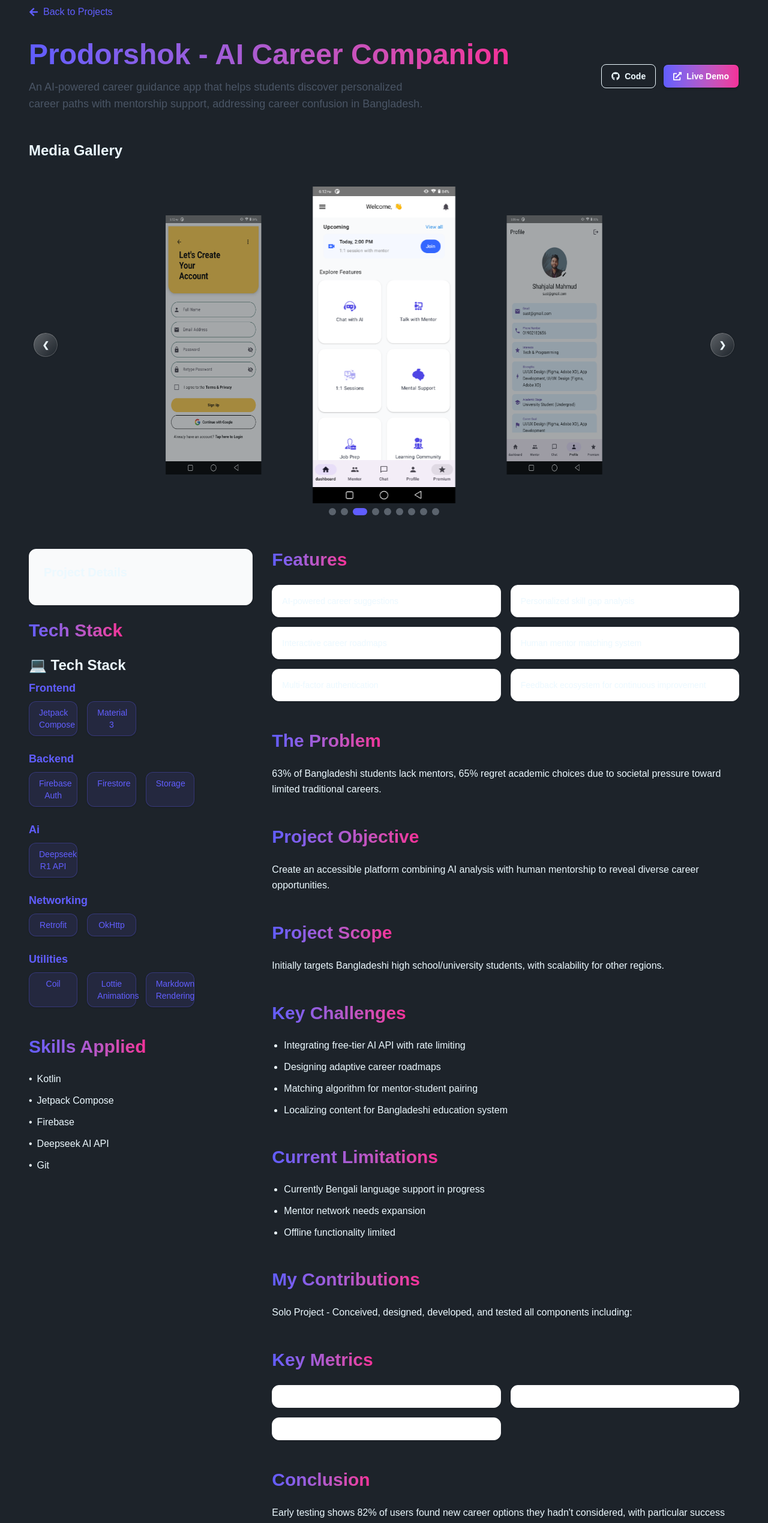
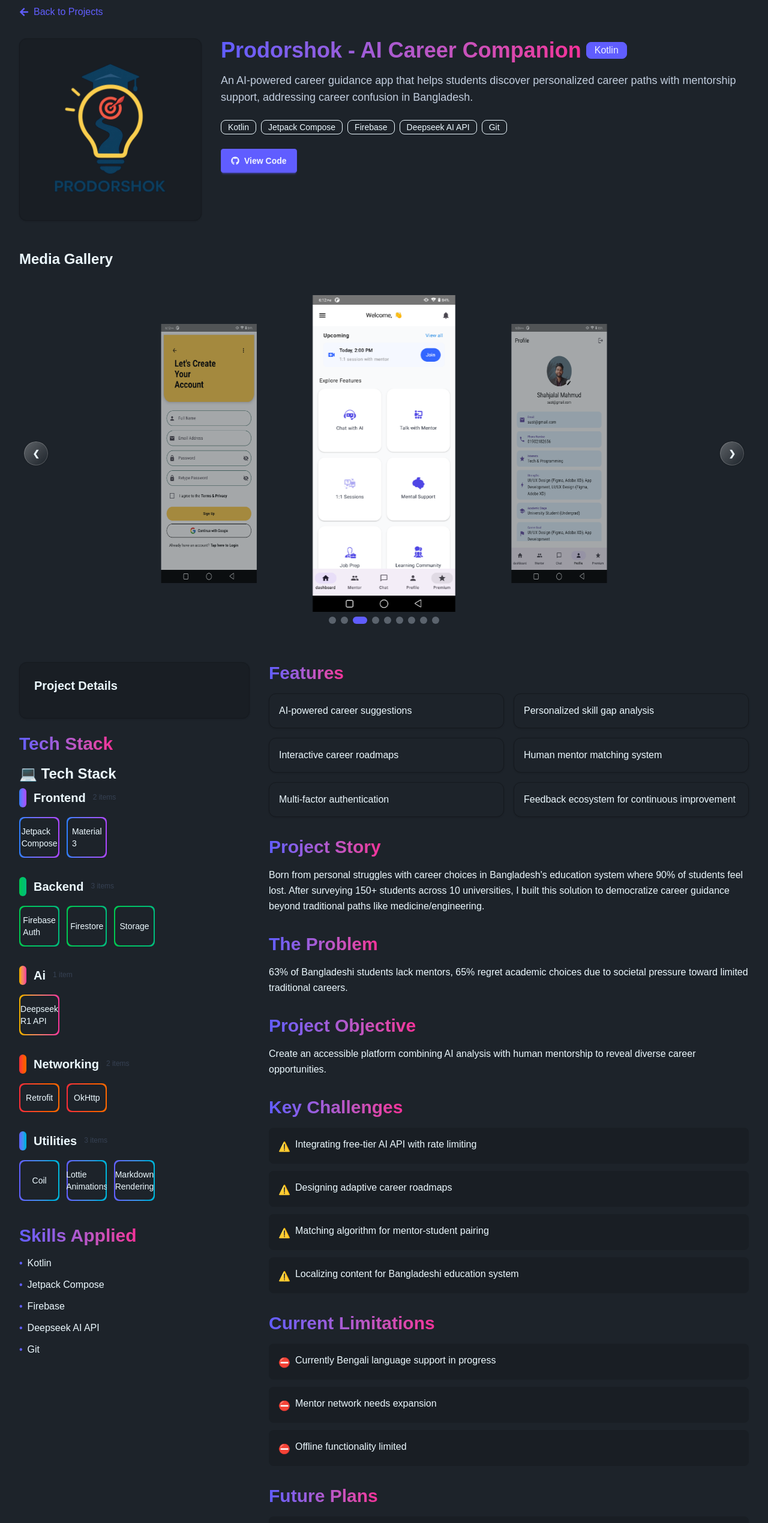
Before and after one commit to shahjalal-mahmud/my-portfolio, a React (Vite) app: page /projects/prodorshok in a window 1280 px wide. Shown: the part 40-2579 px from the top of the page at 60% size. Built offline with nearby package versions, Linux system fonts and the light colour scheme; a web font is replaced by a local one.

Commit message:
Modified Project Details page

```diff
--- a/src/components/ProjectDetails.jsx
+++ b/src/components/ProjectDetails.jsx
@@ -52,9 +52,9 @@ const ProjectDetails = () => {
   const SectionWrapper = ({ title, children, className = "" }) => (
     <motion.div
       variants={itemVariants}
-      className={`mb-12 ${className}`}
+      className={`mb-8 ${className}`}
     >
-      <h2 className="text-2xl md:text-3xl font-bold mb-6 flex items-center gap-3">
+      <h2 className="text-2xl md:text-3xl font-bold mb-4">
         <span className="bg-gradient-to-r from-primary to-secondary bg-clip-text text-transparent">
           {title}
         </span>
@@ -68,14 +68,13 @@ const ProjectDetails = () => {
       initial="hidden"
       animate="visible"
       variants={containerVariants}
-      className="px-12 py-12 w-full mx-auto"
+      className="px-4 sm:px-6 lg:px-8 py-12 w-full mx-auto max-w-7xl"
     >
-      <div className="w-full mx-auto">
       {/* Back button and header */}
       <div className="mb-12">
         <Link
-            to="/"
-            className="inline-flex items-center gap-2 text-primary hover:text-primary-dark transition-colors duration-200 group"
+          to="/hero"
+          className="inline-flex items-center gap-2 text-primary hover:text-primary-dark transition-colors duration-200 group mb-8"
         >
           <motion.span
             initial={{ x: 0 }}
@@ -87,49 +86,80 @@ const ProjectDetails = () => {
           <span className="group-hover:underline">Back to Projects</span>
         </Link>
 
-          <div className="mt-8">
-            <div className="flex flex-col md:flex-row md:items-center md:justify-between gap-6 mb-8">
+        {/* Project Header */}
+        <div className="flex flex-col md:flex-row gap-8 items-start mb-12">
+          {/* Cover Image */}
+          <div className="w-full md:w-1/3 lg:w-1/4 flex-shrink-0">
+            <div className="bg-base-200 rounded-xl aspect-square flex items-center justify-center p-6 shadow-sm border border-base-300 overflow-hidden">
+              <img
+                src={project.image}
+                alt={project.name}
+                className="object-contain max-h-full max-w-full"
+              />
+            </div>
+          </div>
+
+          {/* Project Info */}
+          <div className="flex-grow">
+            <div className="flex flex-col h-full justify-between">
               <div>
-                <h1 className="text-4xl md:text-5xl font-bold bg-gradient-to-r from-primary to-secondary bg-clip-text text-transparent">
+                <div className="flex flex-wrap items-center gap-2 mb-4">
+                  <h1 className="text-3xl md:text-4xl font-bold bg-gradient-to-r from-primary to-secondary bg-clip-text text-transparent">
                     {project.name}
                   </h1>
-                <p className="mt-4 text-lg text-gray-600 dark:text-gray-300 max-w-2xl">
-                  {project.tagline || project.description}
-                </p>
+                  <div className="badge badge-primary badge-lg">{project.skills[0]}</div>
                 </div>
-              <div className="flex gap-3 flex-wrap">
+
+                <p className="text-lg text-base-content/80 mb-6">{project.description}</p>
+
+                <div className="flex flex-wrap gap-2 mb-6">
+                  {project.skills.map((skill, index) => (
+                    <div key={index} className="badge badge-outline">{skill}</div>
+                  ))}
+                </div>
+              </div>
+
+              <div className="flex flex-wrap gap-4 mt-auto">
+                {project.github && (
                   <motion.a
                     whileHover={{ scale: 1.05 }}
                     whileTap={{ scale: 0.95 }}
                     href={project.github}
-                  className="btn btn-outline px-4 py-2 rounded-lg flex items-center gap-2 hover:bg-gray-100 dark:hover:bg-gray-800 transition-colors"
+                    className="btn btn-primary gap-2"
                     target="_blank"
                     rel="noopener noreferrer"
                   >
-                  <FaGithub /> Code
+                    <FaGithub /> View Code
                   </motion.a>
+                )}
+                {project.live && (
                   <motion.a
                     whileHover={{ scale: 1.05 }}
                     whileTap={{ scale: 0.95 }}
                     href={project.live}
-                  className="btn bg-gradient-to-r from-primary to-secondary text-white px-4 py-2 rounded-lg flex items-center gap-2 hover:opacity-90 transition-opacity"
+                    className="btn btn-secondary gap-2"
                     target="_blank"
                     rel="noopener noreferrer"
                   >
                     <FaExternalLinkAlt /> Live Demo
                   </motion.a>
+                )}
               </div>
             </div>
           </div>
         </div>
+      </div>
+
+      {/* Gallery Section */}
       <Gallery images={project.media} />
+
       {/* Main content grid */}
-        <div className="grid grid-cols-1 lg:grid-cols-3 gap-8">
+      <div className="grid grid-cols-1 lg:grid-cols-3 gap-8 mt-12">
         {/* Left sidebar - quick facts */}
         <div className="lg:col-span-1 space-y-6">
           <motion.div
             variants={itemVariants}
-              className="bg-gray-50 dark:bg-gray-800 p-6 rounded-xl shadow-sm border border-gray-100 dark:border-gray-700"
+            className="bg-base-200 p-6 rounded-xl shadow-sm border border-base-300"
           >
             <h3 className="text-xl font-semibold mb-4">Project Details</h3>
             <ul className="space-y-3">
@@ -178,7 +208,7 @@ const ProjectDetails = () => {
                   variants={featureVariants}
                   className="flex items-start"
                 >
-                    <span className="mr-2">•</span>
+                  <span className="mr-2 text-primary">•</span>
                   <span>{skill}</span>
                 </motion.div>
               ))}
@@ -187,7 +217,7 @@ const ProjectDetails = () => {
         </div>
 
         {/* Right main content */}
-          <div className="lg:col-span-2 space-y-12">
+        <div className="lg:col-span-2 space-y-8">
           {/* Features */}
           <SectionWrapper title="Features">
             <div className="grid sm:grid-cols-2 gap-4">
@@ -199,15 +229,28 @@ const ProjectDetails = () => {
                   whileInView="visible"
                   viewport={{ once: true, amount: 0.2 }}
                   variants={featureVariants}
-                    className="bg-white dark:bg-gray-800 p-4 rounded-xl shadow hover:shadow-lg hover:-translate-y-1 transition-all duration-300 border border-gray-100 dark:border-gray-700"
+                  className="bg-base-100 p-4 rounded-xl shadow hover:shadow-lg hover:-translate-y-1 transition-all duration-300 border border-base-300"
                 >
-                    <p className="text-sm font-medium">{feature}</p>
+                  <p className="font-medium">{feature}</p>
                 </motion.div>
               ))}
             </div>
           </SectionWrapper>
 
-            {/* Project Details Sections */}
+          {/* Project Story */}
+          <SectionWrapper title="Project Story">
+            <motion.p
+              initial={{ opacity: 0, y: 10 }}
+              whileInView={{ opacity: 1, y: 0 }}
+              viewport={{ once: true }}
+              transition={{ duration: 0.5 }}
+              className="text-base leading-relaxed"
+            >
+              {project.story}
+            </motion.p>
+          </SectionWrapper>
+
+          {/* Problem Statement */}
           <SectionWrapper title="The Problem">
             <motion.p
               initial={{ opacity: 0, y: 10 }}
@@ -220,6 +263,7 @@ const ProjectDetails = () => {
             </motion.p>
           </SectionWrapper>
 
+          {/* Project Objective */}
           <SectionWrapper title="Project Objective">
             <motion.p
               initial={{ opacity: 0, y: 10 }}
@@ -232,20 +276,9 @@ const ProjectDetails = () => {
             </motion.p>
           </SectionWrapper>
 
-            <SectionWrapper title="Project Scope">
-              <motion.p
-                initial={{ opacity: 0, y: 10 }}
-                whileInView={{ opacity: 1, y: 0 }}
-                viewport={{ once: true }}
-                transition={{ duration: 0.5 }}
-                className="text-base leading-relaxed"
-              >
-                {project.scope}
-              </motion.p>
-            </SectionWrapper>
-
+          {/* Key Challenges */}
           <SectionWrapper title="Key Challenges">
-              <ul className="space-y-3 list-disc ml-5">
+            <ul className="space-y-3">
               {project.challenges.map((item, i) => (
                 <motion.li
                   key={i}
@@ -253,16 +286,18 @@ const ProjectDetails = () => {
                   whileInView={{ opacity: 1, x: 0 }}
                   viewport={{ once: true }}
                   transition={{ delay: i * 0.05 }}
-                    className="text-base"
+                  className="flex items-start gap-2 bg-base-200 p-4 rounded-lg"
                 >
-                    {item}
+                  <span className="text-error mt-1">⚠️</span>
+                  <span>{item}</span>
                 </motion.li>
               ))}
             </ul>
           </SectionWrapper>
 
+          {/* Current Limitations */}
           <SectionWrapper title="Current Limitations">
-              <ul className="space-y-3 list-disc ml-5">
+            <ul className="space-y-3">
               {project.limitations.map((item, i) => (
                 <motion.li
                   key={i}
@@ -270,24 +305,32 @@ const ProjectDetails = () => {
                   whileInView={{ opacity: 1, x: 0 }}
                   viewport={{ once: true }}
                   transition={{ delay: i * 0.05 }}
-                    className="text-base"
+                  className="flex items-start gap-2 bg-base-200 p-4 rounded-lg"
                 >
-                    {item}
+                  <span className="text-warning mt-1">⛔</span>
+                  <span>{item}</span>
                 </motion.li>
               ))}
             </ul>
           </SectionWrapper>
 
-            <SectionWrapper title="My Contributions">
-              <motion.p
-                initial={{ opacity: 0, y: 10 }}
-                whileInView={{ opacity: 1, y: 0 }}
+          {/* Future Plans */}
+          <SectionWrapper title="Future Plans">
+            <ul className="space-y-3">
+              {project.future.map((item, i) => (
+                <motion.li
+                  key={i}
+                  initial={{ opacity: 0, x: -10 }}
+                  whileInView={{ opacity: 1, x: 0 }}
                   viewport={{ once: true }}
-                transition={{ duration: 0.5 }}
-                className="text-base leading-relaxed"
+                  transition={{ delay: i * 0.05 }}
+                  className="flex items-start gap-2 bg-base-200 p-4 rounded-lg"
                 >
-                {project.contributions}
-              </motion.p>
+                  <span className="text-success mt-1">🚀</span>
+                  <span>{item}</span>
+                </motion.li>
+              ))}
+            </ul>
           </SectionWrapper>
 
           {/* Metrics */}
@@ -302,16 +345,16 @@ const ProjectDetails = () => {
                     whileInView="visible"
                     viewport={{ once: true }}
                     variants={featureVariants}
-                      className="bg-white dark:bg-gray-800 p-4 rounded-xl shadow border border-gray-100 dark:border-gray-700"
+                    className="bg-base-100 p-4 rounded-xl shadow border border-base-300"
                   >
-                      <h4 className="font-bold text-primary">{metric.title}</h4>
-                      <p className="text-sm mt-1">{metric.value}</p>
+                    <p className="text-base-content/80">{metric}</p>
                   </motion.div>
                 ))}
               </div>
             </SectionWrapper>
           )}
 
+          {/* Conclusion */}
           <SectionWrapper title="Conclusion">
             <motion.p
               initial={{ opacity: 0, y: 10 }}
@@ -327,33 +370,36 @@ const ProjectDetails = () => {
           {/* Bottom CTA */}
           <motion.div
             variants={itemVariants}
-              className="pt-8 border-t border-gray-200 dark:border-gray-700"
+            className="pt-8 border-t border-base-300"
           >
             <h3 className="text-2xl font-bold mb-6">Want to see more?</h3>
             <div className="flex flex-col sm:flex-row gap-4">
+              {project.github && (
                 <motion.a
                   whileHover={{ scale: 1.02 }}
                   whileTap={{ scale: 0.98 }}
                   href={project.github}
-                  className="btn btn-outline px-6 py-3 rounded-lg flex items-center justify-center gap-2 hover:bg-gray-100 dark:hover:bg-gray-800 transition-colors"
+                  className="btn btn-primary gap-2"
                   target="_blank"
                   rel="noopener noreferrer"
                 >
                   <FaGithub /> View Full Code
                 </motion.a>
+              )}
+              {project.live && (
                 <motion.a
                   whileHover={{ scale: 1.02 }}
                   whileTap={{ scale: 0.98 }}
                   href={project.live}
-                  className="btn bg-gradient-to-r from-primary to-secondary text-white px-6 py-3 rounded-lg flex items-center justify-center gap-2 hover:opacity-90 transition-opacity"
+                  className="btn btn-secondary gap-2"
                   target="_blank"
                   rel="noopener noreferrer"
                 >
                   <FaExternalLinkAlt /> Try Live Demo
                 </motion.a>
+              )}
             </div>
           </motion.div>
-          </div>
         </div>
       </div>
     </motion.div>
--- a/src/components/ProjectDetails/TechStack.jsx
+++ b/src/components/ProjectDetails/TechStack.jsx
@@ -1,26 +1,47 @@
-// src/components/ProjectDetails/TechStack.jsx
 // eslint-disable-next-line no-unused-vars
 import { motion } from "framer-motion";
 import SectionWrapper from "./SectionWrapper";
 
-const categoryColors = {
-  frontend: "from-blue-500 to-purple-500",
-  backend: "from-green-500 to-emerald-500",
-  ai: "from-yellow-500 to-pink-500",
-  networking: "from-red-500 to-orange-500",
-  utilities: "from-indigo-500 to-cyan-500",
+const categoryThemes = {
+  frontend: {
+    bg: "bg-gradient-to-r from-blue-500 to-purple-500",
+    badge: "badge-primary",
+  },
+  backend: {
+    bg: "bg-gradient-to-r from-green-500 to-emerald-500",
+    badge: "badge-success",
+  },
+  ai: {
+    bg: "bg-gradient-to-r from-yellow-500 to-pink-500",
+    badge: "badge-warning",
+  },
+  networking: {
+    bg: "bg-gradient-to-r from-red-500 to-orange-500",
+    badge: "badge-error",
+  },
+  utilities: {
+    bg: "bg-gradient-to-r from-indigo-500 to-cyan-500",
+    badge: "badge-info",
+  },
 };
 
 const TechStack = ({ techStack }) => {
   return (
     <SectionWrapper title="💻 Tech Stack">
-      <div className="space-y-6">
+      <div className="space-y-8">
         {Object.entries(techStack).map(([category, techs]) => (
-          <div key={category}>
-            <h4 className="text-lg font-semibold capitalize mb-2 text-primary dark:text-white">
-              {category}
-            </h4>
-            <div className="grid grid-cols-2 sm:grid-cols-3 md:grid-cols-4 gap-4">
+          <div key={category} className="space-y-4">
+            <div className="flex items-center gap-3">
+              <div className={`w-3 h-8 rounded-full ${categoryThemes[category].bg}`} />
+              <h4 className="text-xl font-bold capitalize text-base-content">
+                {category}
+              </h4>
+              <span className={`${categoryThemes[category].badge} badge-sm`}>
+                {techs.length} {techs.length === 1 ? "item" : "items"}
+              </span>
+            </div>
+
+            <div className="grid grid-cols-2 sm:grid-cols-3 md:grid-cols-4 lg:grid-cols-5 gap-3">
               {techs.map((tech, i) => (
                 <motion.div
                   key={i}
@@ -29,9 +50,14 @@ const TechStack = ({ techStack }) => {
                   viewport={{ once: true }}
                   transition={{ delay: i * 0.05, duration: 0.4 }}
                   whileHover={{ scale: 1.05 }}
-                  className={`text-sm font-medium text-center px-4 py-2 rounded-xl border shadow-sm bg-primary/10 dark:bg-white/10 text-primary dark:text-white border-primary/30 dark:border-white/20 transition-all duration-300 hover:bg-gradient-to-r ${categoryColors[category]} hover:text-white cursor-default`}
+                  className={`relative group overflow-hidden rounded-box p-0.5 ${categoryThemes[category].bg}`}
                 >
-                  {tech}
+                  <div className="bg-base-100 hover:bg-base-200 transition-all duration-300 rounded-box p-3 h-full flex items-center justify-center">
+                    <span className="font-medium text-base-content group-hover:text-base-content/80">
+                      {tech}
+                    </span>
+                    <div className={`absolute bottom-0 left-0 right-0 h-0.5 ${categoryThemes[category].bg} transition-all duration-300 transform origin-left scale-x-0 group-hover:scale-x-100`} />
+                  </div>
                 </motion.div>
               ))}
             </div>
--- a/src/sections/Skills.jsx
+++ b/src/sections/Skills.jsx
@@ -79,20 +79,31 @@ const Skills = () => {
           My Skills
         </h2>
 
-        {/* Category Tabs */}
-        <div className="flex flex-wrap justify-center gap-3 mb-8 md:mb-12">
+        {/* Replace the tabs with DaisyUI filter buttons */}
+        <div className="filter flex flex-wrap justify-center gap-2 mb-8 md:mb-12">
           {categories.map((cat, index) => (
-            <motion.button
+            <motion.div
               key={index}
-              onClick={() => setActiveCategory(cat)}
               whileTap={{ scale: 0.95 }}
               whileHover={{ scale: 1.05 }}
-              className={`btn btn-sm md:btn-md ${activeCategory === cat
-                ? 'btn-primary'
-                : 'btn-ghost'}`}
             >
-              {cat}
-            </motion.button>
+              <input
+                type="radio"
+                name="skill-categories"
+                id={`filter-${index}`}
+                className="btn btn-sm md:btn-md hidden" // Hide the actual radio input
+                checked={activeCategory === cat}
+                onChange={() => setActiveCategory(cat)}
+              />
+              <label
+                htmlFor={`filter-${index}`}
+                className={`btn btn-sm md:btn-md ${activeCategory === cat
+                  ? 'btn-primary'
+                  : 'btn-ghost'}`}
+              >
+                {cat}
+              </label>
+            </motion.div>
           ))}
         </div>
 
```
Lines whose indentation alone changed are shown as unchanged.
